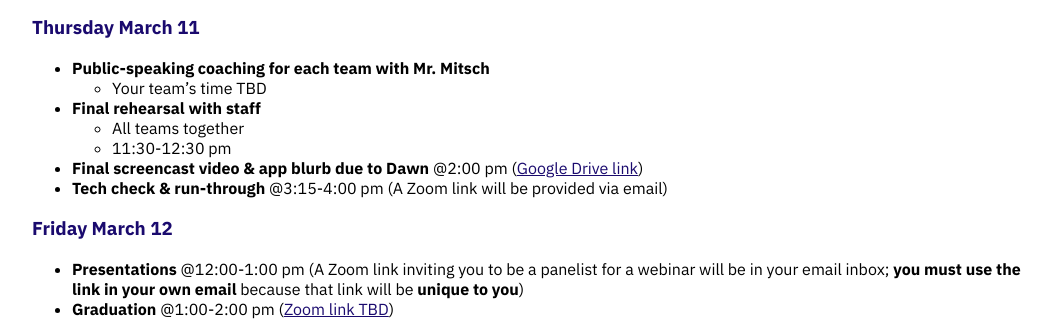
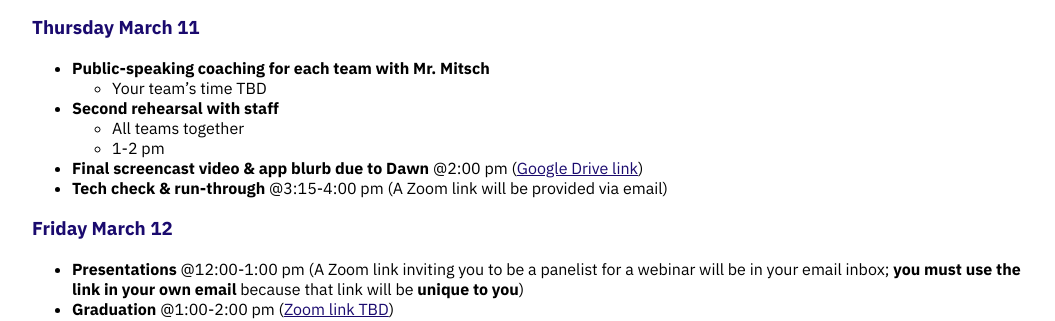
Before and after one commit to momentum-team-6/momentum-team-6.github.io, a Jekyll site: the page built from phase-4-schedule.md, in a window 1280 px wide. Shown: the part 573-894 px from the top of the page, without its empty margins (112-1167 px from the left). Built offline with Jekyll 4.4.1, drawn with Linux system fonts in a browser that asks for light colours; nearby versions of some CDN libraries.

Commit message:
Update second rehearsal time

```diff
--- a/phase-4-schedule.md
+++ b/phase-4-schedule.md
@@ -30,9 +30,9 @@ layout: default
 
 - **Public-speaking coaching for each team with Mr. Mitsch**
   - Your team's time TBD
-- **Final rehearsal with staff**
+- **Second rehearsal with staff**
   - All teams together
-  - 11:30-12:30 pm
+  - 1-2 pm
 - **Final screencast video & app blurb due to Dawn** @2:00 pm ([Google Drive link](https://drive.google.com/drive/folders/1yqX2wikhrrZ5c1s3pL_LqxHe2a_Ijb9V?usp=sharing))
 - **Tech check & run-through** @3:15-4:00 pm (A Zoom link will be provided via email)
 
```
